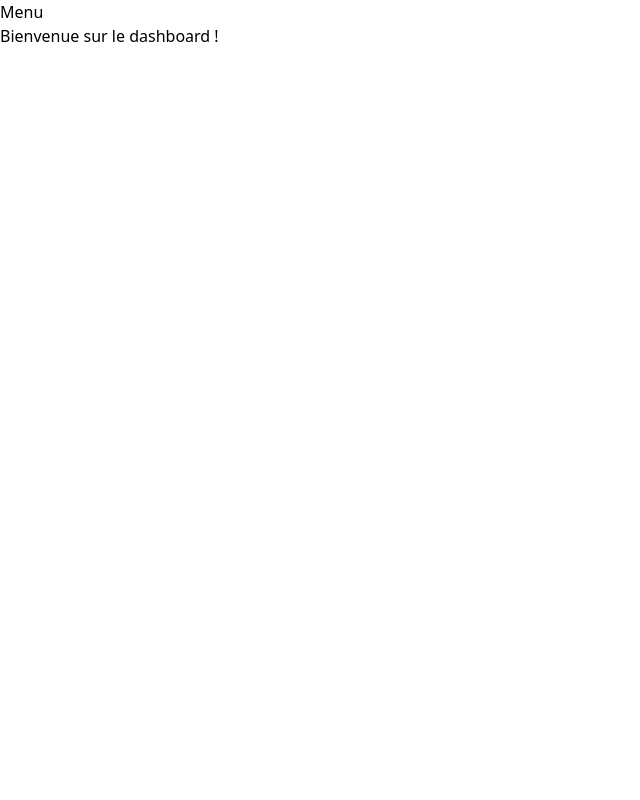
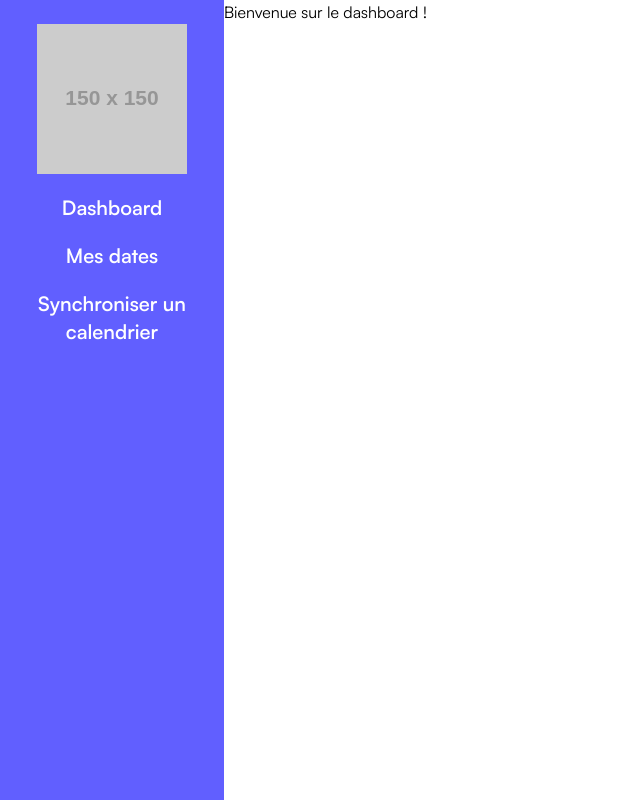
Before and after one commit to valentinbgt/sae401, a Nuxt app: page / in a window 1280 px wide. Shown: the whole page, without its empty margins (0-640 px from the left). Built offline with nearby package versions, Linux system fonts and the light colour scheme.

Commit message:
style: Added font and nav links

```diff
--- a/app.vue
+++ b/app.vue
@@ -1,8 +1,10 @@
 <template>
   <div>
     <NuxtLayout>
-      <NavMenu />
-      <NuxtPage />
+      <div class="flex">
+        <NavMenu />
+        <NuxtPage />
+      </div>
     </NuxtLayout>
   </div>
 </template>
--- a/assets/css/main.css
+++ b/assets/css/main.css
@@ -1 +1,21 @@
 @import "tailwindcss";
+
+@font-face {
+  font-family: 'Satoshi';
+  src: url('/assets/fonts/Satoshi/Satoshi-Variable.ttf') format('truetype-variations');
+  font-weight: 300 900;
+  font-style: normal;
+  font-display: swap;
+}
+
+@font-face {
+  font-family: 'Satoshi';
+  src: url('/assets/fonts/Satoshi/Satoshi-VariableItalic.ttf') format('truetype-variations');
+  font-weight: 300 900;
+  font-style: italic;
+  font-display: swap;
+}
+
+html, body {
+  font-family: 'Satoshi', sans-serif;
+}
--- a/components/NavMenu.vue
+++ b/components/NavMenu.vue
@@ -1 +1,20 @@
-<template>Menu</template>
+<template>
+  <nav class="bg-indigo-500 w-56 h-screen flex flex-col items-center p-6">
+    <img src="https://placehold.co/150" alt="Logo du cahier de texte" />
+    <NuxtLink
+      to="/"
+      class="text-white font-semibold hover:underline mt-5 text-xl text-center"
+      >Dashboard</NuxtLink
+    >
+    <NuxtLink
+      to="/dates"
+      class="text-white font-semibold hover:underline mt-5 text-xl text-center"
+      >Mes dates</NuxtLink
+    >
+    <NuxtLink
+      to="/ics"
+      class="text-white font-semibold hover:underline mt-5 text-xl text-center"
+      >Synchroniser un calendrier</NuxtLink
+    >
+  </nav>
+</template>
--- /dev/null
+++ b/tailwind.config.js
@@ -0,0 +1,18 @@
+/** @type {import('tailwindcss').Config} */
+export default {
+  content: [
+    "./components/**/*.{js,vue,ts}",
+    "./layouts/**/*.vue",
+    "./pages/**/*.vue",
+    "./plugins/**/*.{js,ts}",
+    "./app.vue",
+  ],
+  theme: {
+    extend: {
+      fontFamily: {
+        sans: ["Satoshi", "sans-serif"],
+      },
+    },
+  },
+  plugins: [],
+};
```
Also changed, not shown: assets/fonts/Satoshi/Satoshi-Variable.ttf (added), assets/fonts/Satoshi/Satoshi-VariableItalic.ttf (added).
